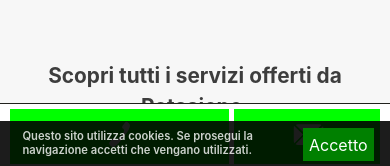
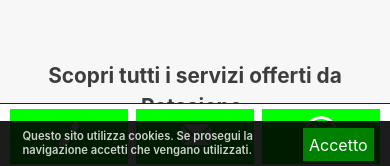
Before and after one commit to enricocaputo/potasiepe, a Jekyll site: the page built from index.html, in a window 390 px wide and 1400 px high, scrolled down 580 px. Shown: the part 1231-1397 px from the top of the window. Built offline with Jekyll 4.4.1, drawn with Linux system fonts in a browser that asks for light colours.

Commit message:
whatsapp

```diff
--- a/_includes/sidebar-shortcuts.html
+++ b/_includes/sidebar-shortcuts.html
@@ -6,4 +6,7 @@
 	<a class="shortcut mail" href="/contatti/">
 		<img src="{{ site.baseurl }}/img/icon-mail.svg" alt="e-mail"/>		<div class="details"><span>E-Mail</span></div>
 	</a>
+	<a class="shortcut whatsapp" href="https://wa.me/393889005888" target="_blank" rel="noopener">
+		<img src="{{ site.baseurl }}/img/whatsapp.svg" alt="WhatsApp"/>
+	</a>
 </div>
--- a/_sass/_sidebar-shortcuts.scss
+++ b/_sass/_sidebar-shortcuts.scss
@@ -63,6 +63,9 @@
       opacity: 1;
     }
   }
+  .whatsapp {
+    display: none;
+  }
 }
 
 @media screen and (max-height: 750px) {
@@ -112,26 +115,42 @@
 
 @media only screen and (max-width: 600px) {
   .sidebarShortcuts .shortcut.phone {
-    width: 60%;
-    width: calc(60% - 3px);
+    width: 32%;
+    height: 55px;
     float: left;
     text-align: center;
     background: lime;
     img {
-      margin: 0px auto;
+      margin: 0 auto;
     }
   }
 }
 
 @media only screen and (max-width: 600px) {
   .sidebarShortcuts .shortcut.mail {
-    width: 40%;
-    width: calc(40% - 2px);
-    float: right;
+    width: 32%;
+    height: 55px;
+    margin-left: 2%;
+    margin-right: 2%;
+    float: left;
     text-align: center;
     background: lime;
     img {
-      margin: 0px auto;
+      margin: 0 auto;
     }
   }
 }
+
+@media only screen and (max-width: 600px) {
+  .sidebarShortcuts .shortcut.whatsapp {
+    display: block;
+    float: right;
+    width: 32%;
+    height: 55px;
+    text-align: center;
+    background: lime;
+    img {
+      margin: 0 auto;
+    }
+  }
+}
```
Also changed, not shown: _includes/screen.css, img/whatsapp.svg (added).
